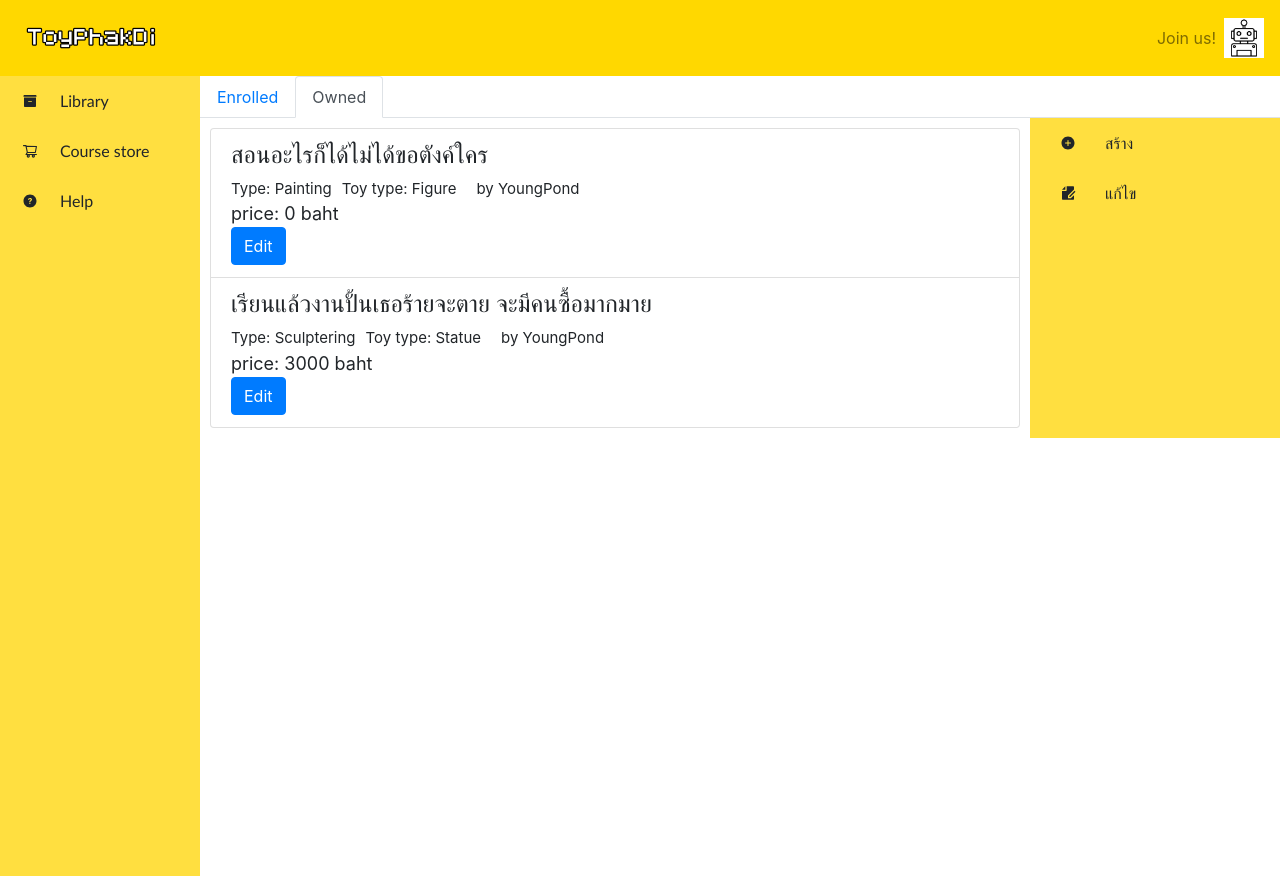
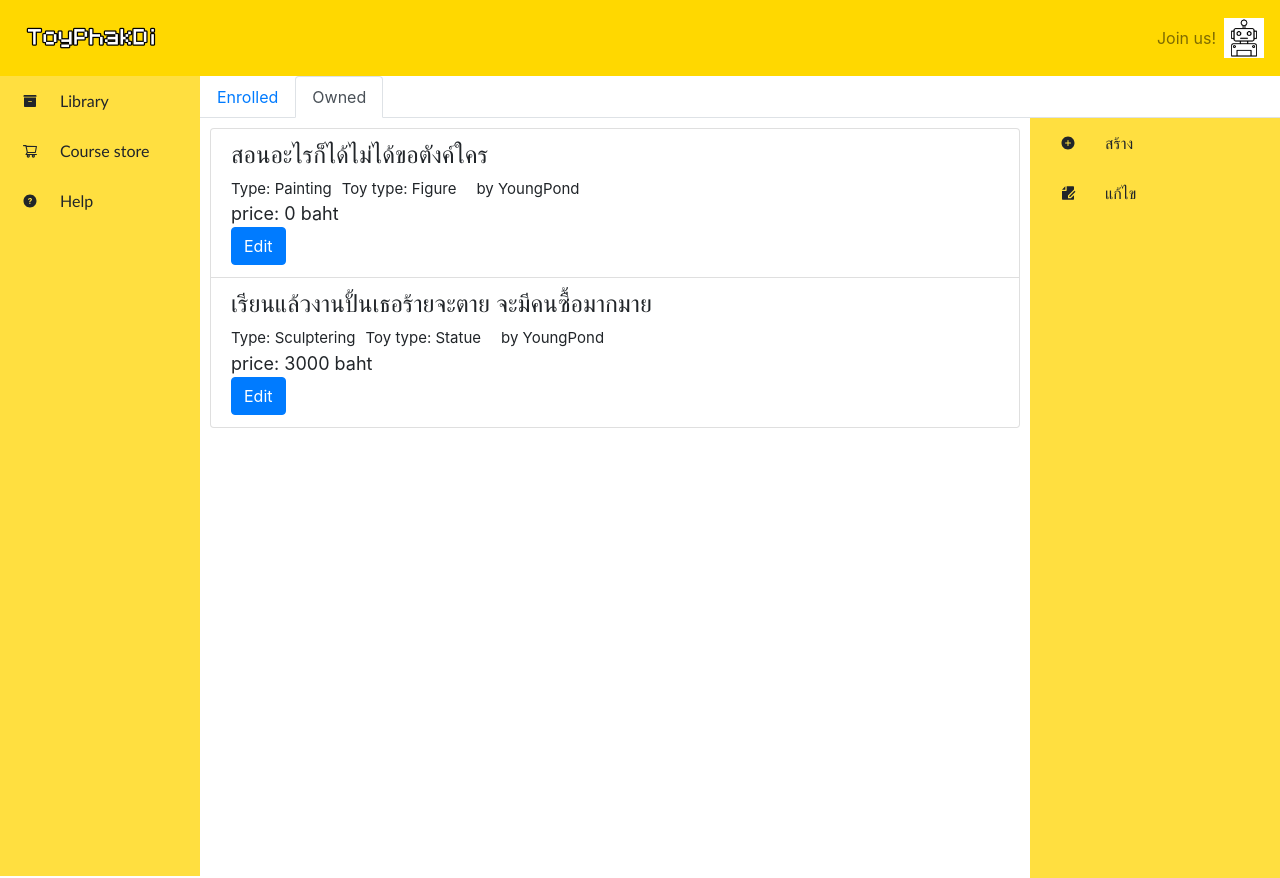
Before and after one commit to ThanakornK/Devcamp8, a React (Create React App) app: page / in a window 1280 px wide. Both pictures are taken after a click on the tab "Owned". Built offline with nearby package versions, Linux system fonts and the light colour scheme.

Commit message:
fix height of own side bar

```diff
--- a/src/pages/Owned.js
+++ b/src/pages/Owned.js
@@ -3,38 +3,12 @@ import { ListGroup, ListGroupItem, Container, Button, Row, Col } from 'react-boo
 import { OwnData } from './../component/OwnData';
 import OwnSideBar from './../component/OwnSideBar';
 import ContentOwnField from './../component/ContentOwnField';
+import { Height } from '@material-ui/icons';
 
 export default class Owned extends React.Component {
     render() {
         return (
-            // <div style={{ padding: "10px" }}>
-            //     <Container fluid="true">
-            //         <Row >
-            //             <Col sm>
-            //                 <ListGroup className="CourseList">
-            //                     {OwnData.map((val, key) => {
-            //                         return (
-            //                             <ListGroupItem className="list">
-            //                                 <div><h4>{val.title}</h4></div>
-            //                                 <Container className="DetailCourse" fluid="true">
-            //                                     <div style={{ paddingRight: "10px" }}>Type: {val.type} </div>
-            //                                     <div style={{ paddingRight: "20px" }}>Toy type: {val.toytype}</div>
-            //                                     <div style={{ paddingRight: "5px" }}>by {val.owner}</div>
-            //                                 </Container>
-            //                                 <div style={{ fontSize: "18px" }}>price: {val.cost} baht</div>
-            //                                 <Button>Edit</Button>
-            //                             </ListGroupItem>
-            //                         )
-            //                     })}
-            //                 </ListGroup>
-            //             </Col>
-            //             <Col sm={2}>
-            //                 <OwnSideBar />
-            //             </Col>
-            //         </Row>
-            //     </Container>
-            // </div>
-            <div style={{ display: "flex", flexDirection: "row" }} fluid="true">
+            <div style={{ display: "flex", flexDirection: "row", height: "95vh" }} fluid="true">
                 <ContentOwnField />
                 <div>
                     <OwnSideBar />
```
Also changed, not shown: 1 other file (tests, documents, lock files or other folders).
